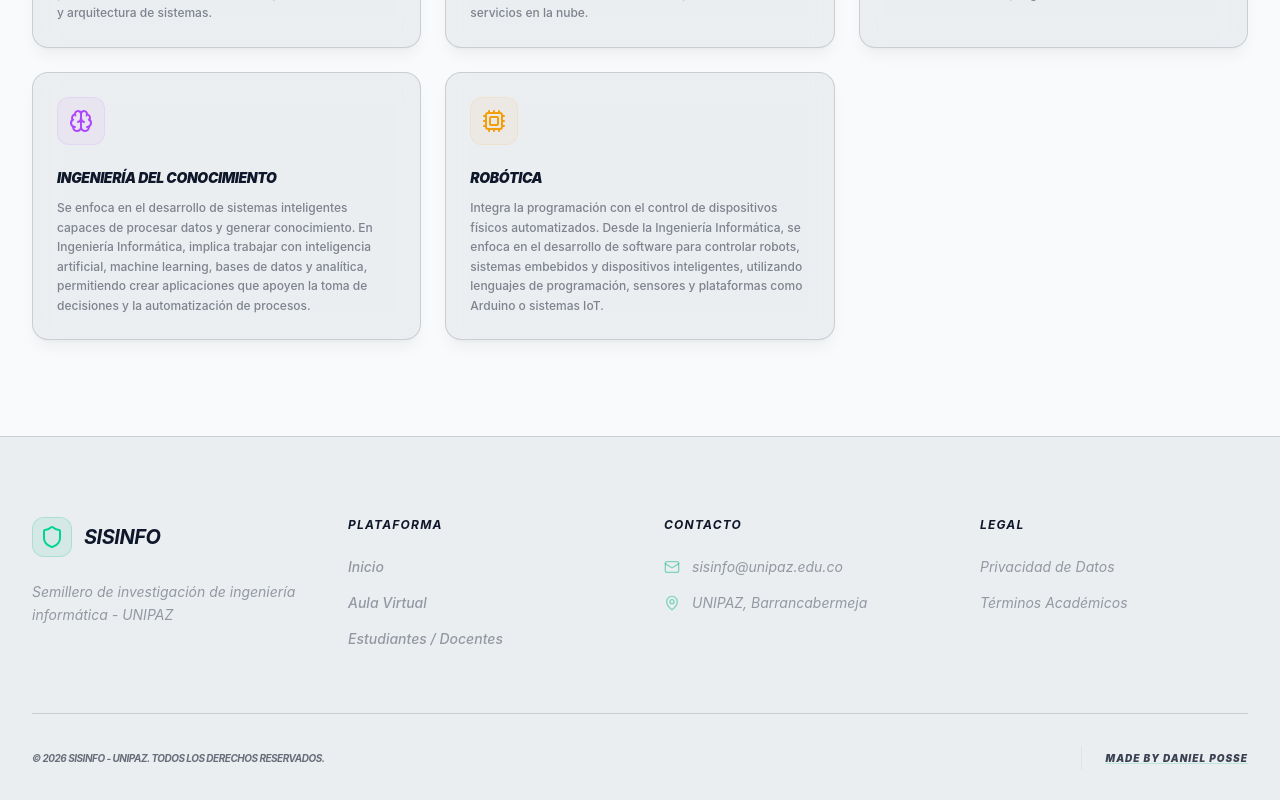
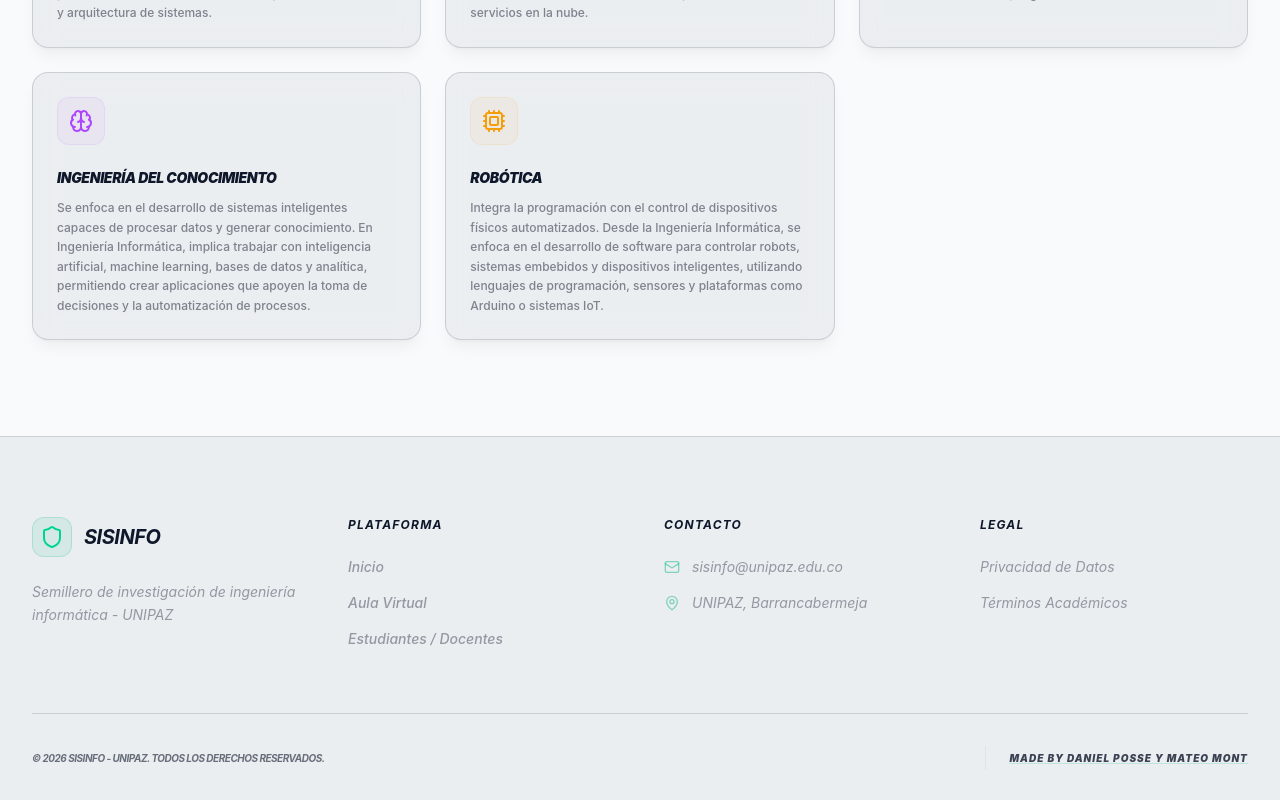
Before and after one commit to danielpose1996-stack/ingsisinfo, a React (Vite) app: page /informacion in a window 1280 px wide. Shown: the part 1121-1921 px from the top of the page. Built offline with nearby package versions, Linux system fonts and the light colour scheme; no server answers.

Commit message:
ui: update footer made by text

```diff
--- a/src/components/Footer.jsx
+++ b/src/components/Footer.jsx
@@ -65,7 +65,7 @@ export default function Footer() {
           </p>
           <div className="flex items-center gap-6">
              <div className="h-6 w-px bg-card" />
-             <p className="text-[10px] text-foreground/80 font-black italic tracking-widest underline decoration-emerald-500/20">MADE BY DANIEL POSSE</p>
+             <p className="text-[10px] text-foreground/80 font-black italic tracking-widest underline decoration-emerald-500/20">MADE BY DANIEL POSSE Y MATEO MONT</p>
           </div>
         </div>
       </div>
```
